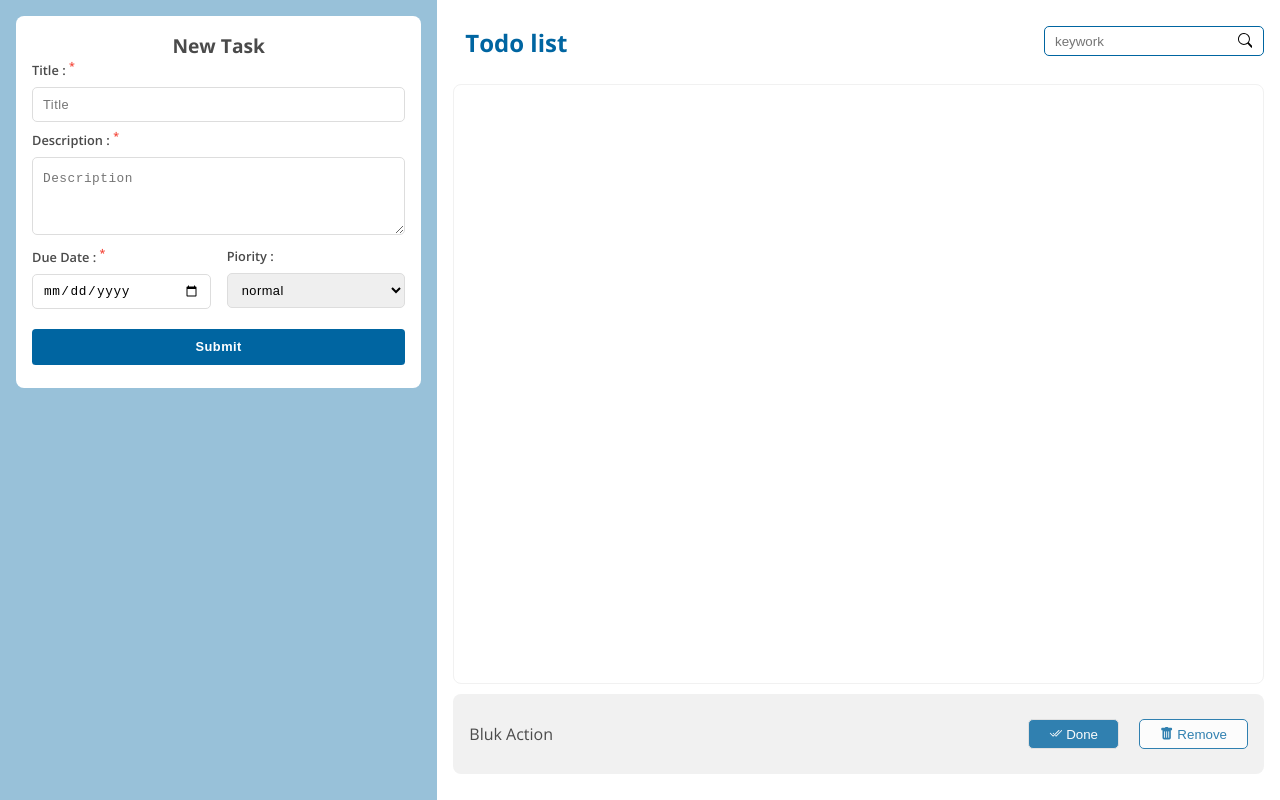
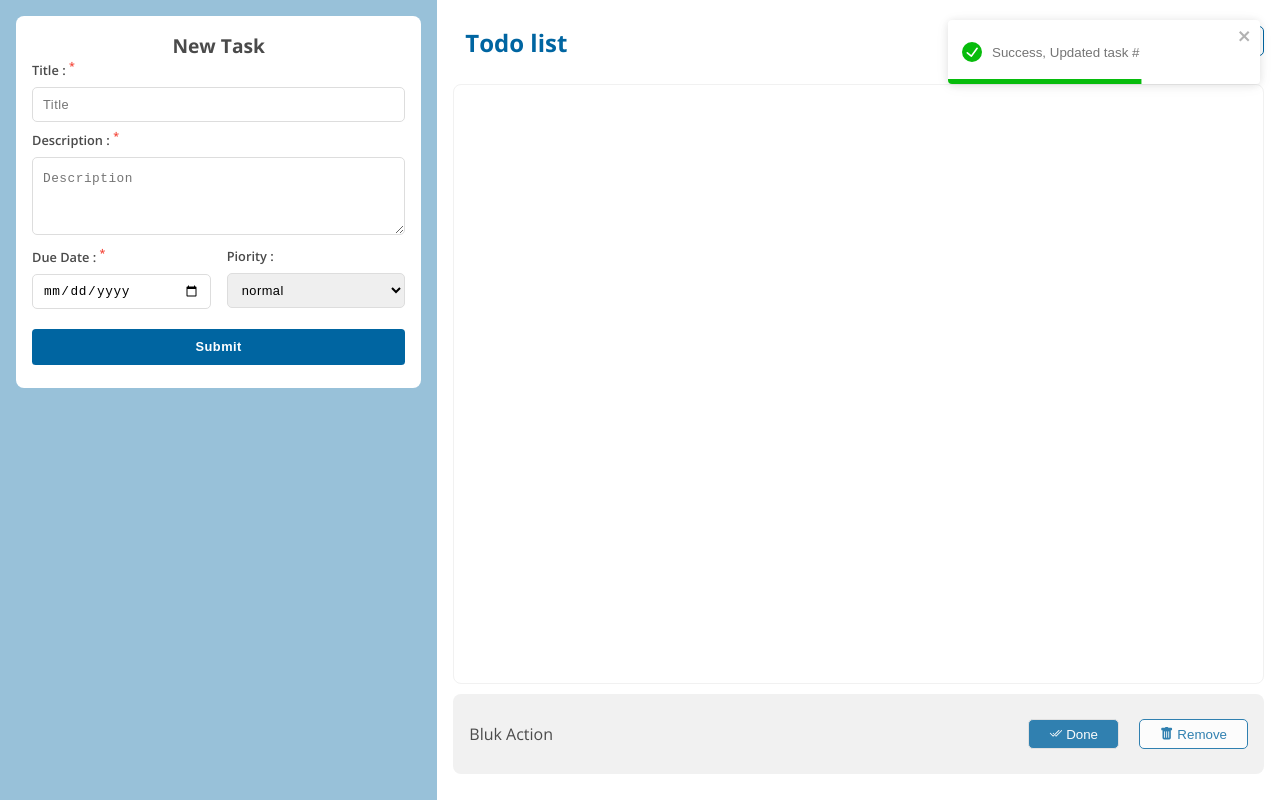
Before and after one commit to semochi/ziro-todo-list, a React (Create React App) app: page / in a window 1280 px wide. Both pictures are taken after a click on the button "Done". Built offline with nearby package versions, Linux system fonts and the light colour scheme.

Commit message:
Add Toast

```diff
--- a/package.json
+++ b/package.json
@@ -11,11 +11,13 @@
     "@types/react": "^17.0.0",
     "@types/react-dom": "^17.0.0",
     "@types/react-icons": "^3.0.0",
+    "@types/react-toastify": "^4.1.0",
     "formik": "^2.2.9",
     "react": "^17.0.2",
     "react-dom": "^17.0.2",
     "react-icons": "^4.3.1",
     "react-scripts": "4.0.3",
+    "react-toastify": "^8.1.0",
     "styled-components": "^5.3.3",
     "typescript": "^4.1.2",
     "web-vitals": "^1.0.1",
--- a/src/app/tasks/AddTaskItem.tsx
+++ b/src/app/tasks/AddTaskItem.tsx
@@ -5,6 +5,7 @@ import FieldInput from "common/fields/FieldInput";
 import FieldTextarea from "common/fields/FieldTextarea";
 import FieldSelect from "common/fields/FieldSelect";
 import { NewTaskSchema } from "app/_schema/schema-tasks";
+import { toast } from "react-toastify";
 interface Props {
     onCreateTasks: (values: any) => void | undefined;
 }
@@ -17,6 +18,7 @@ const VALUE_DEFAULT = {
 export default function AddTaskItem({ onCreateTasks }: Props) {
     const handleCreate = (values: any, { resetForm }: any) => {
         onCreateTasks(values);
+        toast.success(<small>Success, Created task</small>)
         resetForm();
     };
 
--- a/src/app/tasks/ListTaskItem.tsx
+++ b/src/app/tasks/ListTaskItem.tsx
@@ -5,6 +5,7 @@ import TaskItem from "./inc/TaskItem";
 import { BsFillTrashFill,BsCheck2All } from "react-icons/bs";
 import { FormGroup } from "common/Form";
 import { ButtonAction } from "common/Button";
+import { toast } from "react-toastify";
 interface Props {
   tasks: never[] | [];
   defaultTasks: never[] | [];
@@ -25,6 +26,7 @@ export default function ListTaskItem({
   // Todo: handle button remove one
 
   const handleRemove = (index: number) => {
+    toast.success(<small>Success, Removed task #{index + 1}</small>)
     return onUpdate(tasks.filter((v, i) => i !== index));
   };
 
@@ -36,6 +38,8 @@ export default function ListTaskItem({
       let newTask = { ...task, ...value };
       index === i ? results.push(newTask) : results.push(task);
     });
+
+    toast.success(<small>Success, Updated task #{index + 1}</small>)
     return onUpdate(results);
   };
 
@@ -74,6 +78,7 @@ export default function ListTaskItem({
     tasks.forEach((v, i) => {
       if (!options.includes(i)) results.push(v);
     });
+    toast.success(<small>Success, Removed task #{options.join(", #")}</small>)
     return onUpdate(results);
   };
 
@@ -85,6 +90,7 @@ export default function ListTaskItem({
       let newTask = { ...task, isDone: true };
       options.includes(i) ? results.push(newTask) : results.push(task);
     });
+    toast.success(<small>Success, Updated task #{options.join(", #")}</small>)
     return onUpdate(results);
   };
 
--- a/src/app/tasks/inc/TaskItem.tsx
+++ b/src/app/tasks/inc/TaskItem.tsx
@@ -9,6 +9,9 @@ import FieldInput from "common/fields/FieldInput";
 import FieldTextarea from "common/fields/FieldTextarea";
 import FieldDate from "common/fields/FieldDate";
 import FieldSelect from "common/fields/FieldSelect";
+import { Piority } from "configs/enum";
+
+const OPTIONS_PIORITY = [Piority.STATUS_LOW, Piority.STATUS_HIGH, Piority.STATUS_NORMAL];
 
 export default function TaskItem({
     index,
@@ -84,7 +87,7 @@ export default function TaskItem({
                                 </FormControl>
                                 <FormControl>
                                     <FormLabel title="Piority" />
-                                    <FieldSelect options={["low", "high", "normal"]} />
+                                    <FieldSelect options={OPTIONS_PIORITY} />
                                 </FormControl>
                             </FormGroup>
                             <FormControl>
--- a/src/index.tsx
+++ b/src/index.tsx
@@ -2,12 +2,25 @@ import "react-app-polyfill/ie11";
 import React from "react";
 import ReactDOM from "react-dom";
 import App from "./App";
+import { ToastContainer } from "react-toastify";
+import "react-toastify/dist/ReactToastify.css";
 import GlobalStyle from "./configs/theme";
 
 ReactDOM.render(
-  <React.StrictMode>
-    <App />
-    <GlobalStyle />
-  </React.StrictMode>,
-  document.getElementById("root")
+    <React.StrictMode>
+        <App />
+        <ToastContainer
+            position="top-right"
+            autoClose={5000}
+            hideProgressBar={false}
+            newestOnTop={false}
+            closeOnClick={false}
+            rtl={false}
+            pauseOnFocusLoss={false}
+            draggable={false}
+            pauseOnHover={false}
+        />
+        <GlobalStyle />
+    </React.StrictMode>,
+    document.getElementById("root")
 );
```
Also changed, not shown: 1 other file (tests, documents, lock files or other folders).
